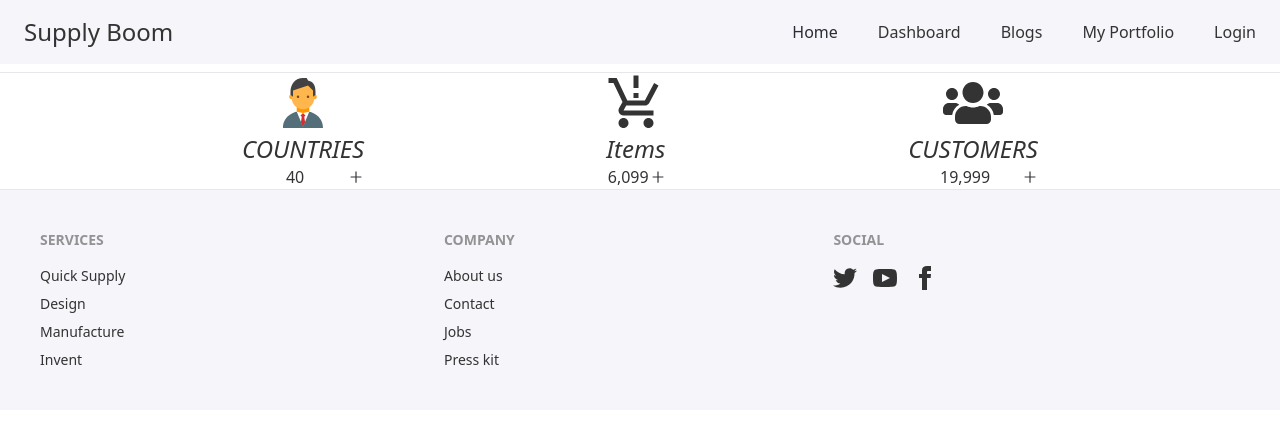
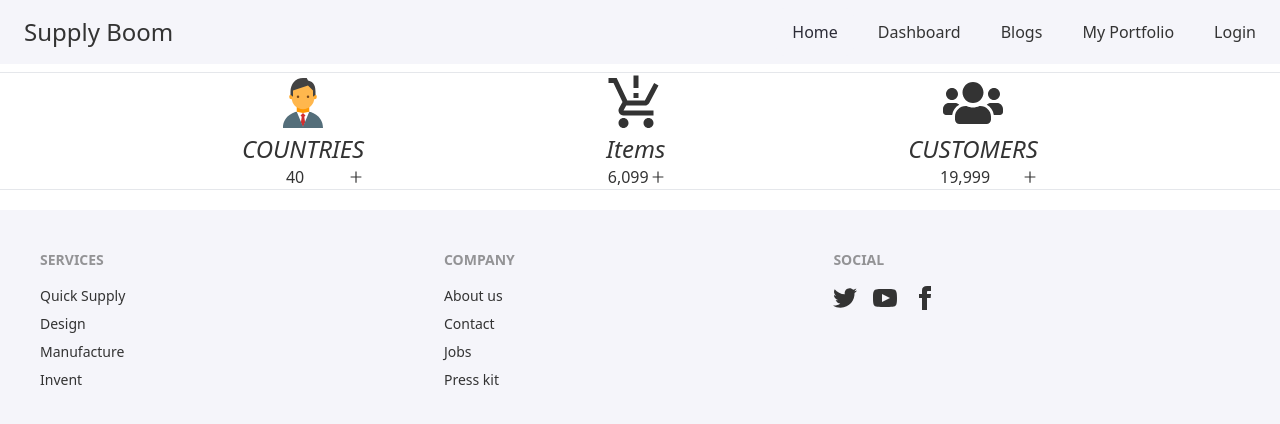
Before and after one commit to TanbirRamim/new-supply-boom, a React (Create React App) app: page / in a window 1280 px wide. Shown: the top 424 px of the page. Built offline with nearby package versions, Linux system fonts and the light colour scheme.

Commit message:
title updated

```diff
--- a/public/index.html
+++ b/public/index.html
@@ -24,7 +24,7 @@
       work correctly both with client-side routing and a non-root public URL.
       Learn how to configure a non-root public URL by running `npm run build`.
     -->
-    <title>React App</title>
+    <title>Supply Boom</title>
   </head>
   <body>
     <noscript>You need to enable JavaScript to run this app.</noscript>
--- a/src/Components/Footer.js
+++ b/src/Components/Footer.js
@@ -2,7 +2,7 @@ import React from "react";
 
 const Footer = () => {
   return (
-    <footer class="footer p-10 bg-primary text-base-content">
+    <footer class="footer p-10 bg-primary text-base-content mt-5">
       <div>
         <span class="footer-title">Services</span>
         <a class="link link-hover">Quick Supply</a>
```
